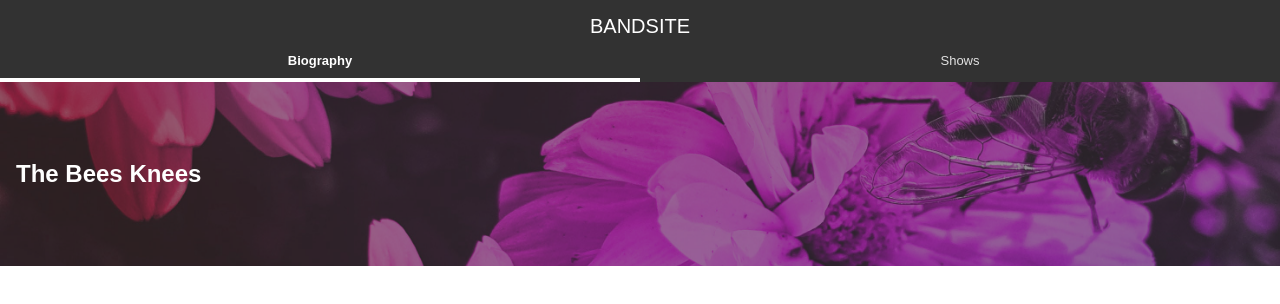
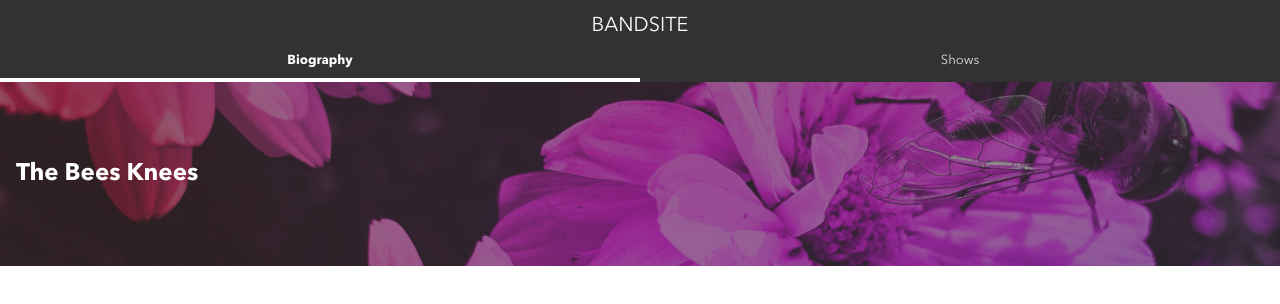
Before and after one commit to Arvton/arvin-josol-bandsite, a plain HTML site: page index.html in a window 1280 px wide. Drawn offline with Linux system fonts and the light colour scheme.

Commit message:
changed font formats - otf to opentype - ttf to truetype - seems to have made a difference on my browser

```diff
--- a/styles/partials/_fonts.scss
+++ b/styles/partials/_fonts.scss
@@ -1,23 +1,23 @@
 @font-face {
     font-family: "Avenir";
-    src: url(../../assets/fonts/AvenirNextLTPro-Regular.otf) format("otf"),
-        url(../../assets/fonts/alternatives/AvenirNextLTPro.ttf) format("ttf");
+    src: url(../../assets/fonts/AvenirNextLTPro-Regular.otf) format("opentype"),
+        url(../../assets/fonts/alternatives/AvenirNextLTPro.ttf) format("truetype");
     font-weight: 400;
     font-style: normal;
 }
 
 @font-face {
     font-family: "Avenir";
-    src: url(../../assets/fonts/AvenirNextLTPro-Demi.otf) format("otf"),
-        url(../../assets/fonts/alternatives/AvenirNextLTProDemi.ttf) format("ttf");
+    src: url(../../assets/fonts/AvenirNextLTPro-Demi.otf) format("opentype"),
+        url(../../assets/fonts/alternatives/AvenirNextLTProDemi.ttf) format("truetype");
     font-weight: 600;
     font-style: normal;
 }
 
 @font-face {
     font-family: "Avenir";
-    src: url(../../assets/fonts/AvenirNextLTPro-Bold.otf) format("otf"),
-        url(../../assets/fonts/alternatives/AvenirNextLTProBold.ttf) format("ttf");
+    src: url(../../assets/fonts/AvenirNextLTPro-Bold.otf) format("opentype"),
+        url(../../assets/fonts/alternatives/AvenirNextLTProBold.ttf) format("truetype");
     font-weight: 700;
     font-style: normal;
 }
```
Also changed, not shown: styles/global.css.
